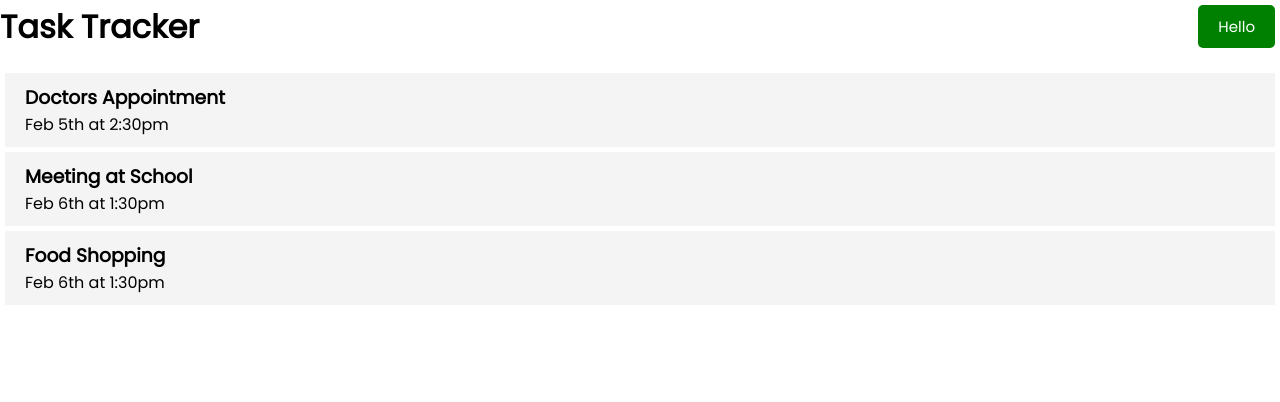
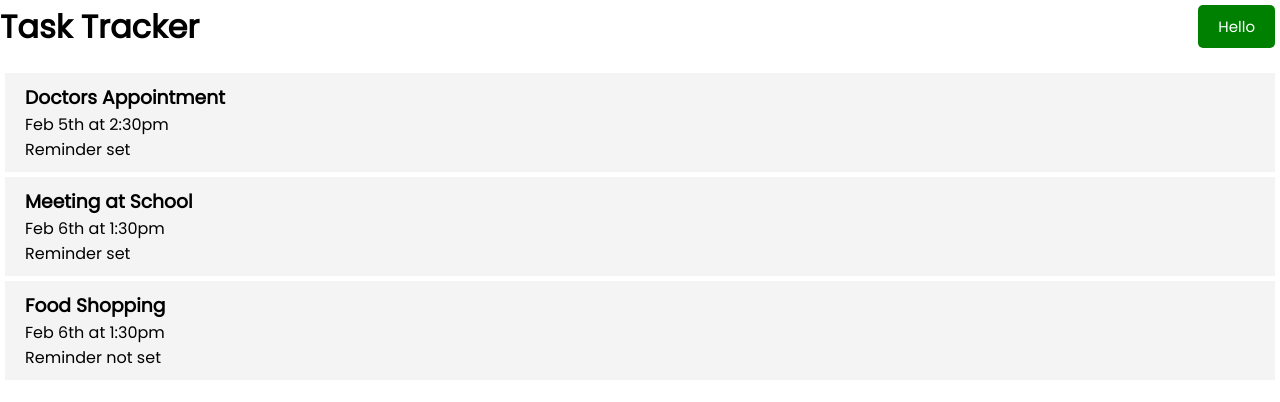
Before and after one commit to SauveJeanLuc/react-task-tracker, a React (Create React App) app: page / in a window 1280 px wide. Shown: the top 402 px of the page. Built offline with nearby package versions, Linux system fonts and the light colour scheme; the HTML template or start-up script is replaced by a standard one.

Commit message:
Add Reminder Paragraph

```diff
--- a/src/components/Task.js
+++ b/src/components/Task.js
@@ -3,6 +3,7 @@ const Task = ({ task }) => {
         <div className='task'>
             <h3>{task.text}</h3>
             <p>{task.day}</p>
+            <p>{task.reminder == true ? 'Reminder set' : 'Reminder not set'}</p>
         </div>
     )
 }
```
